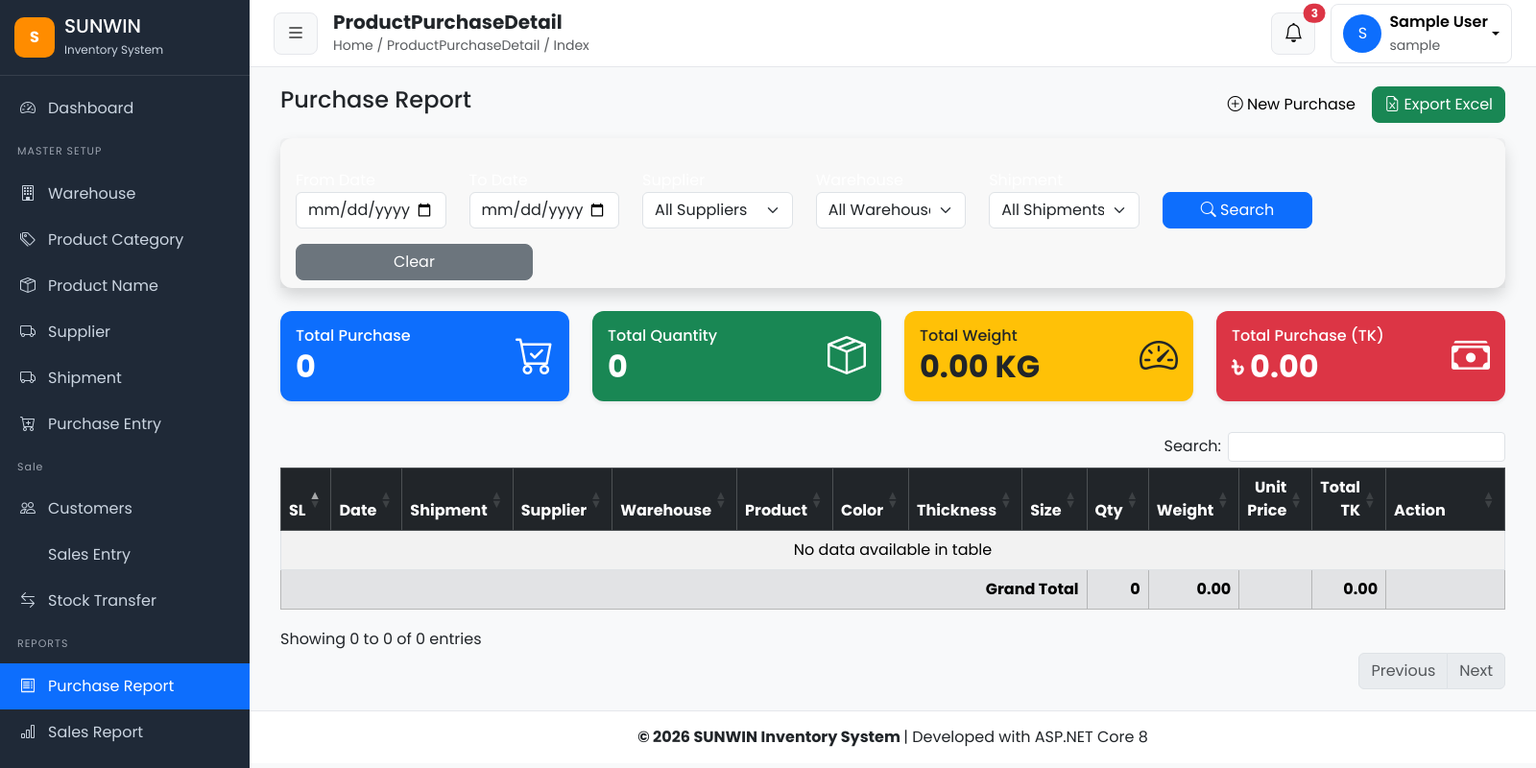
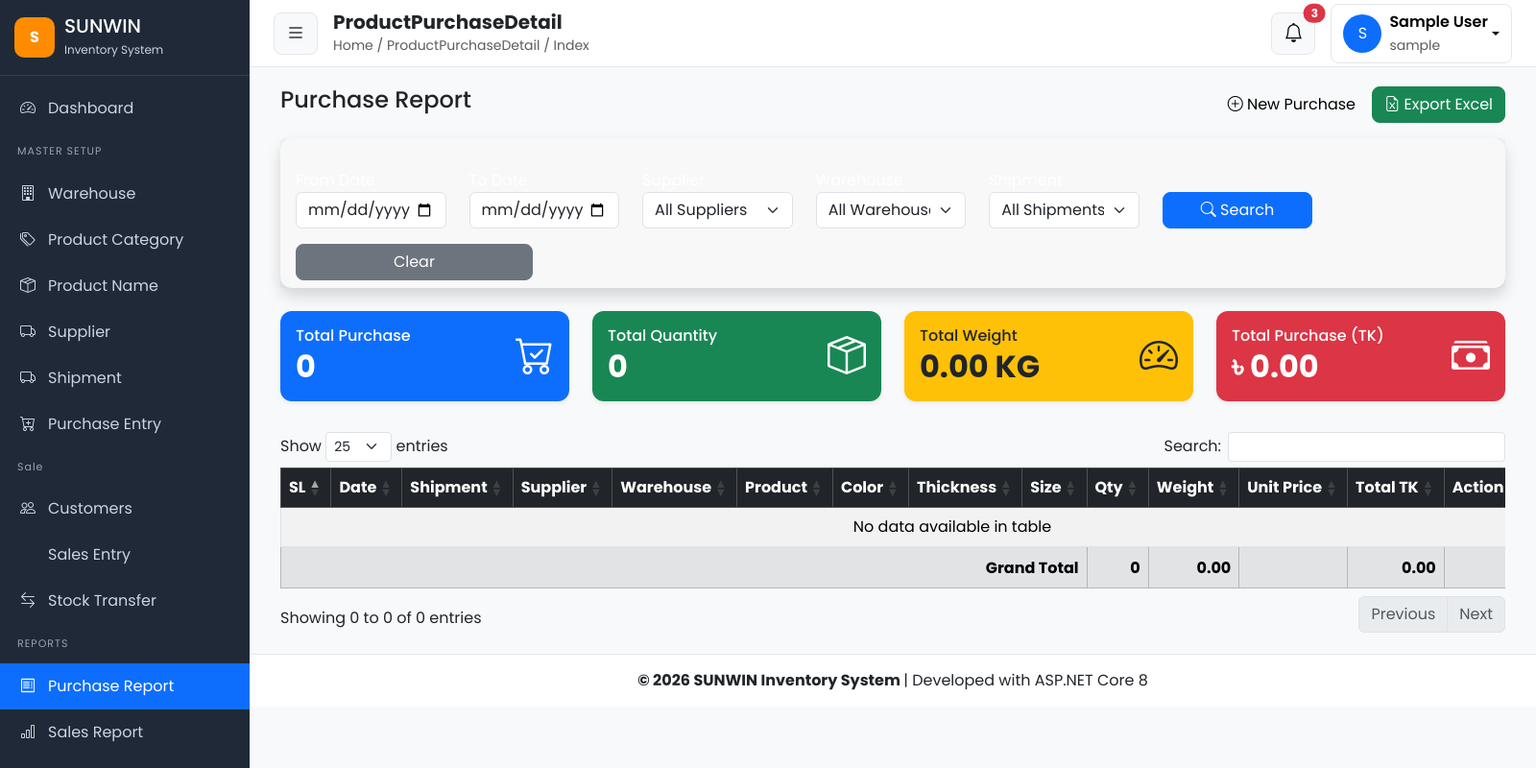
Before and after one commit to somiyaPrity/SunwinInventory, an ASP.NET Core app: page /ProductPurchaseDetail in a window 1600 px wide. Shown: the whole page at 96% size. Run offline with ASP.NET Core 8, Linux system fonts and the light colour scheme; the visitor is signed in with stand-in values (Sample User, id 1); lists and menus that the app fills with data are empty; some libraries are stand-ins or nearby versions.

Commit message:
purchase report scroll issue solve

```diff
--- a/SunwinInventory/Data/SunwinInventoryContext.cs
+++ b/SunwinInventory/Data/SunwinInventoryContext.cs
@@ -47,7 +47,7 @@ public partial class SunwinInventoryContext : DbContext
     public virtual DbSet<Warehouse> Warehouses { get; set; }
 
     protected override void OnConfiguring(DbContextOptionsBuilder optionsBuilder)
-#warning To protect potentially sensitive information in your connection string, you should move it out of source code. You can avoid scaffolding the connection string by using the Name= syntax to read it from configuration - see https://go.microsoft.com/fwlink/?linkid=2131148. For more guidance on storing connection strings, see https://go.microsoft.com/fwlink/?LinkId=723263.
+
         => optionsBuilder.UseSqlServer("Server=SOMIYA-IT\\SA;Database=SunwinInventoryDB;Trusted_Connection=True;TrustServerCertificate=True;");
 
     protected override void OnModelCreating(ModelBuilder modelBuilder)
--- a/SunwinInventory/Views/ProductPurchaseDetail/Index.cshtml
+++ b/SunwinInventory/Views/ProductPurchaseDetail/Index.cshtml
@@ -260,7 +260,7 @@
     </div>
         <div class="card-body mt-3">
 
-            <div class="table-responsive">
+        @* <div class="purchase-report-table"> *@
 
                 <table class="table table-bordered table-striped table-hover" id="purchaseTable">
 
@@ -400,9 +400,58 @@
 
         </div>
 
-    </div>
+@section Scripts {
+
+    <script>
+        $(document).ready(function () {
+
+            $("#purchaseTable").DataTable({
+
+                pageLength: 25,
+
+                lengthMenu: [10, 25, 50, 100],
+
+                scrollX: true,
+
+                scrollCollapse: true,
+
+                autoWidth: false,
+
+                ordering: true,
+
+                searching: true,
+
+                columnDefs: [
+                    {
+                        targets: "_all",
+                        className: "text-nowrap"
+                    }
+                ]
+
+            });
 
 
+            $(".btnDelete").click(function () {
+
+                if (!confirm("Delete this purchase?"))
+                    return;
+
+                var id = $(this).data("id");
+
+                $.post(
+                    "/ProductPurchaseDetail/Delete/" + id,
+                    function () {
+                        location.reload();
+                    }
+                );
+
+            });
+
+        });
+    </script>
+
+}
+@*
 @section Scripts {
 
     <script>
@@ -412,10 +461,22 @@
             $("#purchaseTable").DataTable({
 
                 pageLength: 25,
+                lengthMenu: [10, 25, 50, 100],
 
-                responsive: true,
+                scrollX: true,
+                scrollCollapse: true,
 
-                dom: 'Bfrtip',
+                autoWidth: false,
+
+                ordering: true,
+                searching: true,
+
+                columnDefs: [
+                    {
+                        targets: '_all',
+                        className: 'text-nowrap'
+                    }
+                ]
 
                 buttons: [
                     'copy',
@@ -445,4 +506,4 @@
 
     </script>
 
-}
+} *@
--- a/SunwinInventory/appsettings.json
+++ b/SunwinInventory/appsettings.json
@@ -1,6 +1,7 @@
 {
   "ConnectionStrings": {
-    "DefaultConnection": "Server=DESKTOP-B2C6QFK;Database=SunwinInventoryDB;Trusted_Connection=True;TrustServerCertificate=True;"
+    "DefaultConnection": "Server=SOMIYA-IT\\SA;Database=SunwinInventoryDB;Trusted_Connection=True;TrustServerCertificate=True;"
+    //"DefaultConnection": "Server=db63319.databaseasp.net,1433;Database=db63319;User Id=db63319;Password=Lp9+g%Q53n!Y;Encrypt=False;MultipleActiveResultSets=True;"
   },
 
   "Logging": {
--- a/SunwinInventory/wwwroot/css/site.css
+++ b/SunwinInventory/wwwroot/css/site.css
@@ -19,12 +19,14 @@ body {
 
 .main-wrapper {
     flex: 1;
+    min-width: 0;
     margin-left: 260px;
     transition: 0.3s;
 }
 
 .main-content {
     padding: 20px;
+    min-width: 0;
 }
 
 /* =========================
@@ -312,3 +314,42 @@ body {
     align-items: center;
     justify-content: center;
 }
+/* ==========================================
+   DATATABLES HORIZONTAL SCROLL
+========================================== */
+
+.main-wrapper,
+.main-content,
+.card-body {
+    min-width: 0;
+}
+
+.dataTables_wrapper {
+    width: 100%;
+    max-width: 100%;
+}
+
+.dataTables_scroll {
+    width: 100%;
+}
+
+.dataTables_scrollHead,
+.dataTables_scrollBody {
+    width: 100% !important;
+}
+
+.dataTables_scrollBody {
+    overflow-x: auto !important;
+    overflow-y: auto !important;
+    -webkit-overflow-scrolling: touch;
+}
+
+#purchaseTable {
+    min-width: 1400px !important;
+}
+
+    #purchaseTable th,
+    #purchaseTable td {
+        white-space: nowrap !important;
+        vertical-align: middle;
+    }
```
Also changed, not shown: SunwinInventory/.config/dotnet-tools.json (added).
